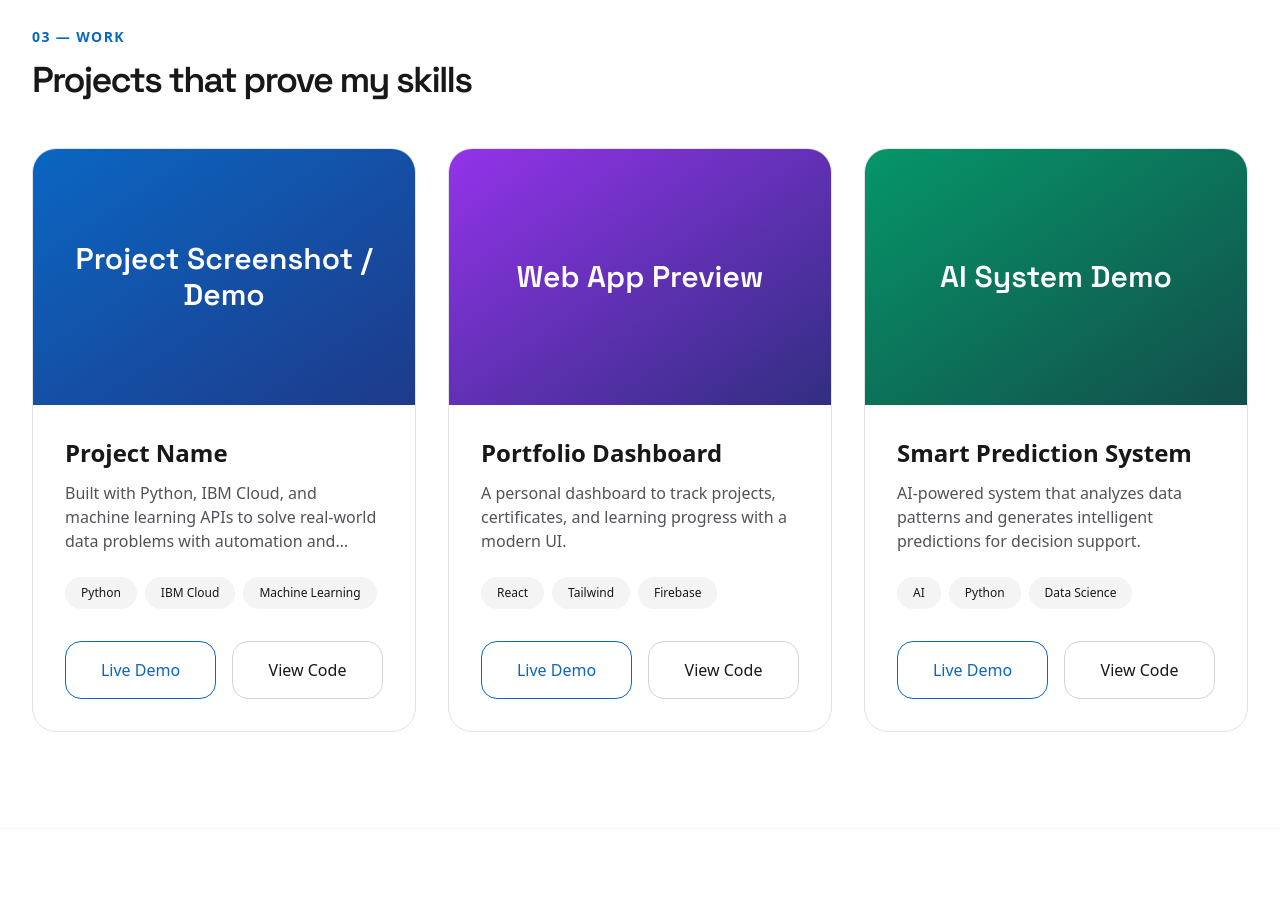
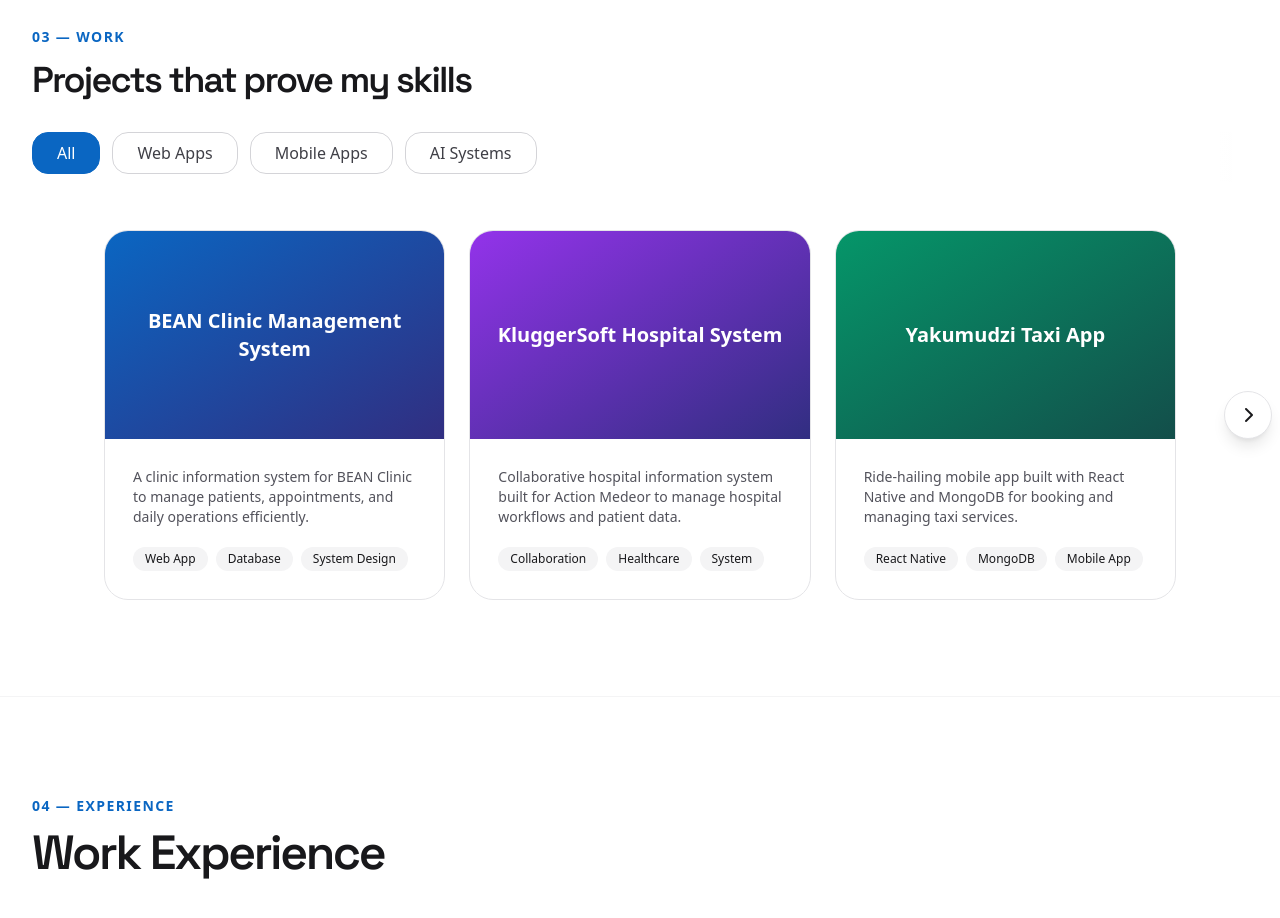
Before and after one commit to JesseySitima/Jessey-Sitima-Portfolio, a plain HTML site: page index.html in a window 1280 px wide. Shown: the part 2740-3658 px from the top of the page. Drawn offline with nearby package versions, Linux system fonts and the light colour scheme.

Commit message:
modified the projects section component

```diff
--- a/components/projects.html
+++ b/components/projects.html
@@ -4,195 +4,276 @@
   class="py-24 bg-white dark:bg-zinc-900 border-t border-zinc-100 dark:border-zinc-800"
 >
  <div class="max-w-7xl mx-auto px-8">
+
   <!-- HEADER -->
   <span class="text-[#0A66C2] text-sm font-semibold tracking-widest">
     03 — WORK
   </span>
 
-  <h2 class="heading-font text-4xl font-semibold tracking-tighter mt-3 mb-12">
+  <h2 class="heading-font text-4xl font-semibold tracking-tighter mt-3 mb-8">
     Projects that prove my skills
   </h2>
 
-  <!-- GRID -->
-  <div class="grid md:grid-cols-2 lg:grid-cols-3 gap-8">
+  <!-- MOBILE SCROLLABLE TABS -->
+  <div class="relative mb-12">
 
-    <!-- PROJECT 1 -->
-    <div class="project-card bg-white dark:bg-zinc-900 border border-zinc-200 dark:border-zinc-800 rounded-3xl overflow-hidden hover:shadow-xl transition-all">
+    <div
+      class="flex gap-3 overflow-x-auto scrollbar-hide whitespace-nowrap snap-x snap-mandatory pb-2"
+    >
 
-      <!-- VISUAL -->
-      <div class="h-64 relative bg-gradient-to-br from-[#0A66C2] to-blue-900 flex items-center justify-center">
+      <!-- ALL (DEFAULT ACTIVE) -->
+      <button
+        class="tab-btn flex-shrink-0 snap-start px-6 py-2 rounded-2xl border transition-all duration-300 border-[#0A66C2] bg-[#0A66C2] text-white"
+        data-filter="all"
+      >
+        All
+      </button>
 
-        <p class="text-white text-3xl font-semibold heading-font text-center px-6">
-          Project Screenshot / Demo
-        </p>
+      <!-- WEB -->
+      <button
+        class="tab-btn flex-shrink-0 snap-start px-6 py-2 rounded-2xl border transition-all duration-300 border-zinc-300 dark:border-zinc-700 text-zinc-700 dark:text-zinc-300"
+        data-filter="web"
+      >
+        Web Apps
+      </button>
+
+      <!-- MOBILE -->
+      <button
+        class="tab-btn flex-shrink-0 snap-start px-6 py-2 rounded-2xl border transition-all duration-300 border-zinc-300 dark:border-zinc-700 text-zinc-700 dark:text-zinc-300"
+        data-filter="mobile"
+      >
+        Mobile Apps
+      </button>
+
+      <!-- AI -->
+      <button
+        class="tab-btn flex-shrink-0 snap-start px-6 py-2 rounded-2xl border transition-all duration-300 border-zinc-300 dark:border-zinc-700 text-zinc-700 dark:text-zinc-300"
+        data-filter="ai"
+      >
+        AI Systems
+      </button>
 
     </div>
 
-      <!-- CONTENT -->
-      <div class="p-8">
-
-        <h3 class="font-semibold text-2xl">
-          Project Name
-        </h3>
-
-        <p class="text-zinc-600 dark:text-zinc-400 mt-3 line-clamp-3">
-          Built with Python, IBM Cloud, and machine learning APIs to solve real-world data problems with automation and prediction.
-        </p>
-
-        <!-- TAGS -->
-        <div class="flex gap-2 mt-6 flex-wrap">
-
-          <span class="text-xs px-4 py-2 bg-zinc-100 dark:bg-zinc-800 rounded-2xl">
-            Python
-          </span>
-
-          <span class="text-xs px-4 py-2 bg-zinc-100 dark:bg-zinc-800 rounded-2xl">
-            IBM Cloud
-          </span>
-
-          <span class="text-xs px-4 py-2 bg-zinc-100 dark:bg-zinc-800 rounded-2xl">
-            Machine Learning
-          </span>
+    <!-- RIGHT FADE EDGE (premium look) -->
+    <div
+      class="pointer-events-none absolute right-0 top-0 h-full w-8 bg-gradient-to-l from-white dark:from-zinc-900"
+    ></div>
 
   </div>
 
-        <!-- BUTTONS -->
-        <div class="flex gap-4 mt-8">
+    <!-- GRID -->
+    <!-- PROJECT SLIDER WRAPPER -->
+<div class="relative px-0 md:px-16">
 
-          <a
-            href="#"
-            class="flex-1 text-center py-4 rounded-2xl border border-[#0A66C2] text-[#0A66C2] hover:bg-[#0A66C2] hover:text-white transition-all font-medium"
+  <!-- MOBILE SWIPE HINT -->
+  <div class="md:hidden flex justify-end mb-3 pr-2">
+    <button
+      id="project-mobile-hint"
+      class="text-[11px] font-medium text-[#0A66C2] px-3 py-1 flex items-center gap-2"
     >
-            Live Demo
-          </a>
+      <span id="project-hint-text">
+        Swipe for more
+      </span>
 
-          <a
-            href="#"
-            class="flex-1 text-center py-4 rounded-2xl border border-zinc-300 dark:border-zinc-700 hover:bg-zinc-900 hover:text-white transition-all font-medium"
-          >
-            View Code
-          </a>
-
+      <i
+        id="project-hint-icon"
+        class="fa-solid fa-arrow-right"
+      ></i>
+    </button>
   </div>
 
+  <!-- LEFT BUTTON -->
+  <button
+    id="project-prev"
+    class="hidden md:flex absolute left-0 md:-left-6 top-1/2 -translate-y-1/2 z-20 w-12 h-12 rounded-full bg-white dark:bg-zinc-800 border border-zinc-200 dark:border-zinc-700 shadow-lg items-center justify-center hover:bg-[#0A66C2] hover:text-white transition-all duration-300"
+  >
+    <i class="fa-solid fa-chevron-left"></i>
+  </button>
+
+  <!-- RIGHT BUTTON -->
+  <button
+    id="project-next"
+    class="hidden md:flex absolute right-0 md:-right-6 top-1/2 -translate-y-1/2 z-20 w-12 h-12 rounded-full bg-white dark:bg-zinc-800 border border-zinc-200 dark:border-zinc-700 shadow-lg items-center justify-center hover:bg-[#0A66C2] hover:text-white transition-all duration-300"
+  >
+    <i class="fa-solid fa-chevron-right"></i>
+  </button>
+
+  <!-- PROJECT SCROLL ROW -->
+  <div
+    id="project-slider"
+    class="flex gap-6 overflow-x-auto md:overflow-hidden scroll-smooth scrollbar-hide snap-x snap-mandatory px-2"
+  >
+   <!-- ================= WEB APPS ================= -->
+
+      <div
+        class="project-card snap-center flex-shrink-0 w-[85vw] sm:w-[340px] md:w-[calc((100%-3rem)/3)]
+        bg-white dark:bg-zinc-900 border border-zinc-200 dark:border-zinc-800 rounded-3xl overflow-hidden
+        hover:-translate-y-2 hover:shadow-2xl transition-all"
+        data-category="web"
+      >
+
+        <div class="h-52 bg-gradient-to-br from-[#0A66C2] to-indigo-900 flex items-center justify-center">
+          <h3 class="text-white text-xl font-semibold text-center px-6">
+            BEAN Clinic Management System
+          </h3>
         </div>
 
+        <div class="p-7">
+          <p class="text-sm text-zinc-600 dark:text-zinc-400">
+            A clinic information system for BEAN Clinic to manage patients, appointments, and daily operations efficiently.
+          </p>
+
+          <div class="flex gap-2 mt-5 flex-wrap">
+            <span class="text-xs px-3 py-1 bg-zinc-100 dark:bg-zinc-800 rounded-full">Web App</span>
+            <span class="text-xs px-3 py-1 bg-zinc-100 dark:bg-zinc-800 rounded-full">Database</span>
+            <span class="text-xs px-3 py-1 bg-zinc-100 dark:bg-zinc-800 rounded-full">System Design</span>
+          </div>
+        </div>
       </div>
 
-    <!-- PROJECT 2 (duplicate style) -->
-    <div class="project-card bg-white dark:bg-zinc-900 border border-zinc-200 dark:border-zinc-800 rounded-3xl overflow-hidden hover:shadow-xl transition-all">
 
-      <div class="h-64 bg-gradient-to-br from-purple-600 to-indigo-900 flex items-center justify-center">
-        <p class="text-white text-3xl font-semibold heading-font px-6 text-center">
-          Web App Preview
-        </p>
+      <!-- ================= WEB 2 ================= -->
+
+      <div
+        class="project-card snap-center flex-shrink-0 w-[85vw] sm:w-[340px] md:w-[calc((100%-3rem)/3)]
+        bg-white dark:bg-zinc-900 border border-zinc-200 dark:border-zinc-800 rounded-3xl overflow-hidden
+        hover:-translate-y-2 hover:shadow-2xl transition-all"
+        data-category="web"
+      >
+
+        <div class="h-52 bg-gradient-to-br from-purple-600 to-indigo-900 flex items-center justify-center">
+          <h3 class="text-white text-xl font-semibold text-center px-6">
+            KluggerSoft Hospital System
+          </h3>
         </div>
 
-      <div class="p-8">
-
-        <h3 class="font-semibold text-2xl">
-          Portfolio Dashboard
-        </h3>
-
-        <p class="text-zinc-600 dark:text-zinc-400 mt-3 line-clamp-3">
-          A personal dashboard to track projects, certificates, and learning progress with a modern UI.
+        <div class="p-7">
+          <p class="text-sm text-zinc-600 dark:text-zinc-400">
+            Collaborative hospital information system built for Action Medeor to manage hospital workflows and patient data.
           </p>
 
-        <div class="flex gap-2 mt-6 flex-wrap">
-
-          <span class="text-xs px-4 py-2 bg-zinc-100 dark:bg-zinc-800 rounded-2xl">
-            React
-          </span>
-
-          <span class="text-xs px-4 py-2 bg-zinc-100 dark:bg-zinc-800 rounded-2xl">
-            Tailwind
-          </span>
-
-          <span class="text-xs px-4 py-2 bg-zinc-100 dark:bg-zinc-800 rounded-2xl">
-            Firebase
-          </span>
-
+          <div class="flex gap-2 mt-5 flex-wrap">
+            <span class="text-xs px-3 py-1 bg-zinc-100 dark:bg-zinc-800 rounded-full">Collaboration</span>
+            <span class="text-xs px-3 py-1 bg-zinc-100 dark:bg-zinc-800 rounded-full">Healthcare</span>
+            <span class="text-xs px-3 py-1 bg-zinc-100 dark:bg-zinc-800 rounded-full">System</span>
+          </div>
+        </div>
       </div>
 
-        <div class="flex gap-4 mt-8">
 
-          <a
-            href="#"
-            class="flex-1 text-center py-4 rounded-2xl border border-[#0A66C2] text-[#0A66C2] hover:bg-[#0A66C2] hover:text-white transition-all font-medium"
+      <!-- ================= MOBILE 1 ================= -->
+
+      <div
+        class="project-card snap-center flex-shrink-0 w-[85vw] sm:w-[340px] md:w-[calc((100%-3rem)/3)]
+        bg-white dark:bg-zinc-900 border border-zinc-200 dark:border-zinc-800 rounded-3xl overflow-hidden
+        hover:-translate-y-2 hover:shadow-2xl transition-all"
+        data-category="mobile"
       >
-            Live Demo
-          </a>
 
-          <a
-            href="#"
-            class="flex-1 text-center py-4 rounded-2xl border border-zinc-300 dark:border-zinc-700 hover:bg-zinc-900 hover:text-white transition-all font-medium"
-          >
-            View Code
-          </a>
-
+        <div class="h-52 bg-gradient-to-br from-emerald-600 to-teal-900 flex items-center justify-center">
+          <h3 class="text-white text-xl font-semibold text-center px-6">
+            Yakumudzi Taxi App
+          </h3>
         </div>
 
+        <div class="p-7">
+          <p class="text-sm text-zinc-600 dark:text-zinc-400">
+            Ride-hailing mobile app built with React Native and MongoDB for booking and managing taxi services.
+          </p>
+
+          <div class="flex gap-2 mt-5 flex-wrap">
+            <span class="text-xs px-3 py-1 bg-zinc-100 dark:bg-zinc-800 rounded-full">React Native</span>
+            <span class="text-xs px-3 py-1 bg-zinc-100 dark:bg-zinc-800 rounded-full">MongoDB</span>
+            <span class="text-xs px-3 py-1 bg-zinc-100 dark:bg-zinc-800 rounded-full">Mobile App</span>
+          </div>
+        </div>
       </div>
 
+
+      <!-- ================= MOBILE 2 ================= -->
+
+      <div
+        class="project-card snap-center flex-shrink-0 w-[85vw] sm:w-[340px] md:w-[calc((100%-3rem)/3)]
+        bg-white dark:bg-zinc-900 border border-zinc-200 dark:border-zinc-800 rounded-3xl overflow-hidden
+        hover:-translate-y-2 hover:shadow-2xl transition-all"
+        data-category="mobile"
+      >
+
+        <div class="h-52 bg-gradient-to-br from-pink-500 to-orange-500 flex items-center justify-center">
+          <h3 class="text-white text-xl font-semibold text-center px-6">
+            Stock Count App (Action Medeor)
+          </h3>
         </div>
 
-    <!-- PROJECT 3 -->
-    <div class="project-card bg-white dark:bg-zinc-900 border border-zinc-200 dark:border-zinc-800 rounded-3xl overflow-hidden hover:shadow-xl transition-all">
+        <div class="p-7">
+          <p class="text-sm text-zinc-600 dark:text-zinc-400">
+            Offline inventory tracking app built in React Native using local storage for stock counting operations.
+          </p>
 
-      <div class="h-64 bg-gradient-to-br from-emerald-600 to-teal-900 flex items-center justify-center">
-        <p class="text-white text-3xl font-semibold heading-font px-6 text-center">
-          AI System Demo
-        </p>
+          <div class="flex gap-2 mt-5 flex-wrap">
+            <span class="text-xs px-3 py-1 bg-zinc-100 dark:bg-zinc-800 rounded-full">Offline</span>
+            <span class="text-xs px-3 py-1 bg-zinc-100 dark:bg-zinc-800 rounded-full">React Native</span>
+          </div>
+        </div>
       </div>
 
-      <div class="p-8">
 
-        <h3 class="font-semibold text-2xl">
-          Smart Prediction System
+      <!-- ================= MOBILE 3 ================= -->
+
+      <div
+        class="project-card snap-center flex-shrink-0 w-[85vw] sm:w-[340px] md:w-[calc((100%-3rem)/3)]
+        bg-white dark:bg-zinc-900 border border-zinc-200 dark:border-zinc-800 rounded-3xl overflow-hidden
+        hover:-translate-y-2 hover:shadow-2xl transition-all"
+        data-category="mobile"
+      >
+
+        <div class="h-52 bg-gradient-to-br from-yellow-500 to-red-500 flex items-center justify-center">
+          <h3 class="text-white text-xl font-semibold text-center px-6">
+            Kuwerenga Phonics App
           </h3>
+        </div>
 
-        <p class="text-zinc-600 dark:text-zinc-400 mt-3 line-clamp-3">
-          AI-powered system that analyzes data patterns and generates intelligent predictions for decision support.
+        <div class="p-7">
+          <p class="text-sm text-zinc-600 dark:text-zinc-400">
+            Educational phonics learning app built in React Native to improve reading skills for early learners.
           </p>
 
-        <div class="flex gap-2 mt-6 flex-wrap">
-
-          <span class="text-xs px-4 py-2 bg-zinc-100 dark:bg-zinc-800 rounded-2xl">
-            AI
-          </span>
-
-          <span class="text-xs px-4 py-2 bg-zinc-100 dark:bg-zinc-800 rounded-2xl">
-            Python
-          </span>
-
-          <span class="text-xs px-4 py-2 bg-zinc-100 dark:bg-zinc-800 rounded-2xl">
-            Data Science
-          </span>
-
+          <div class="flex gap-2 mt-5 flex-wrap">
+            <span class="text-xs px-3 py-1 bg-zinc-100 dark:bg-zinc-800 rounded-full">Education</span>
+            <span class="text-xs px-3 py-1 bg-zinc-100 dark:bg-zinc-800 rounded-full">React Native</span>
+          </div>
+        </div>
       </div>
 
-        <div class="flex gap-4 mt-8">
 
-          <a
-            href="#"
-            class="flex-1 text-center py-4 rounded-2xl border border-[#0A66C2] text-[#0A66C2] hover:bg-[#0A66C2] hover:text-white transition-all font-medium"
+      <!-- ================= AI ================= -->
+
+      <div
+        class="project-card snap-center flex-shrink-0 w-[85vw] sm:w-[340px] md:w-[calc((100%-3rem)/3)]
+        bg-white dark:bg-zinc-900 border border-zinc-200 dark:border-zinc-800 rounded-3xl overflow-hidden
+        hover:-translate-y-2 hover:shadow-2xl transition-all"
+        data-category="ai"
       >
-            Live Demo
-          </a>
 
-          <a
-            href="#"
-            class="flex-1 text-center py-4 rounded-2xl border border-zinc-300 dark:border-zinc-700 hover:bg-zinc-900 hover:text-white transition-all font-medium"
-          >
-            View Code
-          </a>
-
+        <div class="h-52 bg-gradient-to-br from-[#0A66C2] to-blue-900 flex items-center justify-center">
+          <h3 class="text-white text-xl font-semibold text-center px-6">
+            Lilongwe Rental Price Prediction
+          </h3>
         </div>
 
+        <div class="p-7">
+          <p class="text-sm text-zinc-600 dark:text-zinc-400">
+            AI dashboard that analyzes rental data in Lilongwe and predicts property prices using machine learning models.
+          </p>
+
+          <div class="flex gap-2 mt-5 flex-wrap">
+            <span class="text-xs px-3 py-1 bg-zinc-100 dark:bg-zinc-800 rounded-full">AI</span>
+            <span class="text-xs px-3 py-1 bg-zinc-100 dark:bg-zinc-800 rounded-full">Prediction</span>
+            <span class="text-xs px-3 py-1 bg-zinc-100 dark:bg-zinc-800 rounded-full">Data Science</span>
           </div>
-
         </div>
-
+      </div>
     </div>
   </div>
 </section>
--- /dev/null
+++ b/js/project-tabs.js
@@ -0,0 +1,75 @@
+function initProjectTabs() {
+  const tabs = document.querySelectorAll(".tab-btn");
+  const projects = document.querySelectorAll(".project-card");
+  const slider = document.getElementById("project-slider");
+
+  const hintBtn = document.getElementById("project-mobile-hint");
+
+  if (!tabs.length) return;
+
+  tabs.forEach((tab) => {
+    tab.addEventListener("click", () => {
+      const filter = tab.getAttribute("data-filter");
+
+      // ---------- RESET TAB STYLES ----------
+
+      tabs.forEach((t) => {
+        t.classList.remove("bg-[#0A66C2]", "text-white", "border-[#0A66C2]");
+
+        t.classList.add(
+          "border-zinc-300",
+          "dark:border-zinc-700",
+          "text-zinc-700",
+          "dark:text-zinc-300",
+        );
+      });
+
+      tab.classList.remove("border-zinc-300", "dark:border-zinc-700");
+
+      tab.classList.add("bg-[#0A66C2]", "text-white", "border-[#0A66C2]");
+
+      // ---------- FILTER PROJECTS ----------
+
+      let visibleCount = 0;
+
+      projects.forEach((project) => {
+        const category = project.getAttribute("data-category");
+
+        if (filter === "all" || category.includes(filter)) {
+          project.classList.remove("hidden");
+          visibleCount++;
+        } else {
+          project.classList.add("hidden");
+        }
+      });
+
+      // ---------- RESET SLIDER POSITION ----------
+
+      if (slider) {
+        slider.scrollTo({
+          left: 0,
+          behavior: "smooth",
+        });
+
+        // Refresh slider arrows + hint
+        setTimeout(() => {
+          if (slider.updateSliderUI) {
+            slider.updateSliderUI();
+          }
+        }, 200);
+      }
+
+      // ---------- FIX SWIPE HINT ----------
+
+      if (hintBtn && slider) {
+        const maxScroll = slider.scrollWidth - slider.clientWidth;
+
+        if (visibleCount <= 1 || maxScroll <= 5) {
+          hintBtn.classList.add("hidden");
+        } else {
+          hintBtn.classList.remove("hidden");
+        }
+      }
+    });
+  });
+}
```
Also changed, not shown: index.html (+1 -0 lines), js/main.js (+20 -7 lines), js/slider.js (+5 -2 lines). Lines whose indentation alone changed are shown as unchanged.
